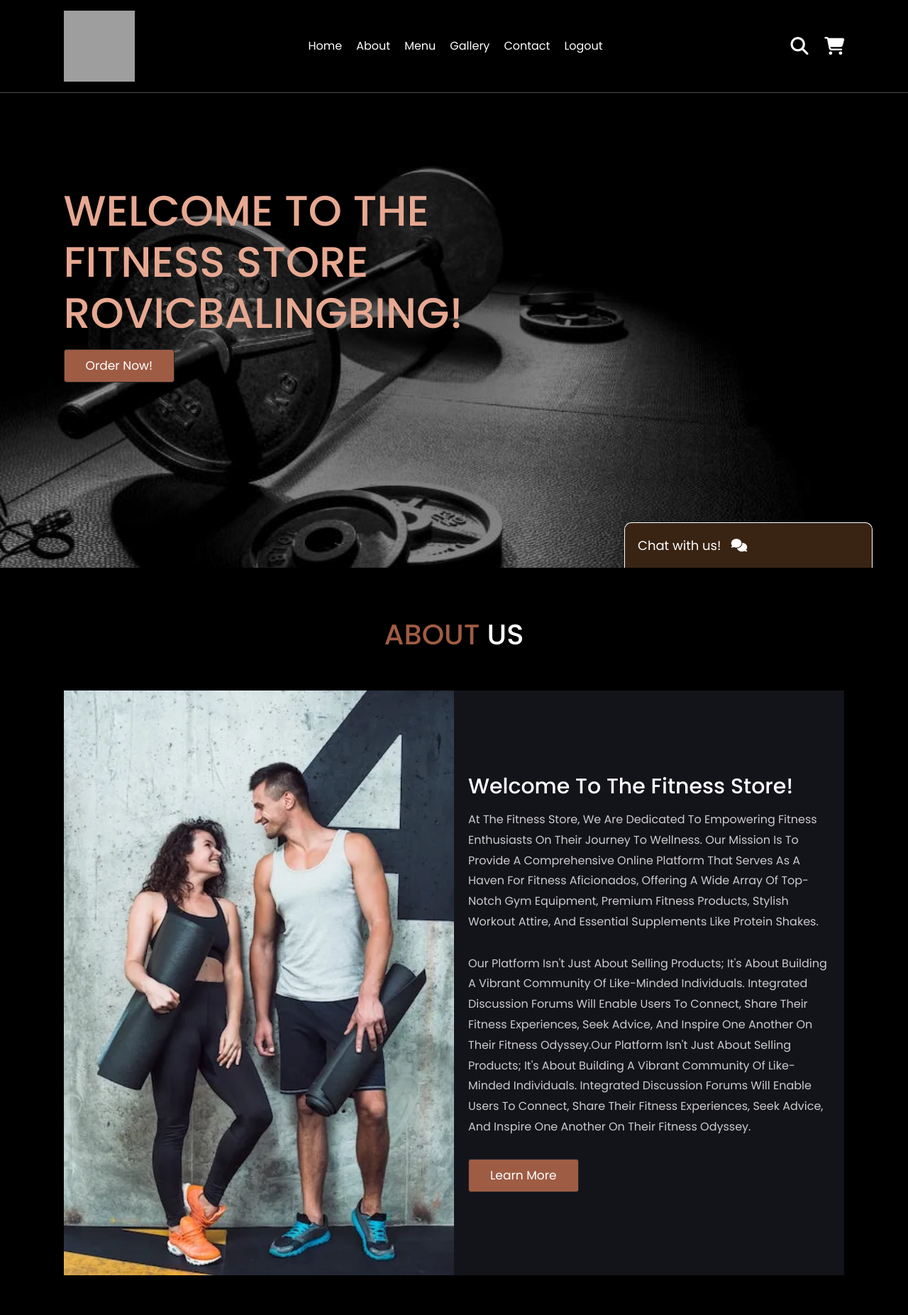
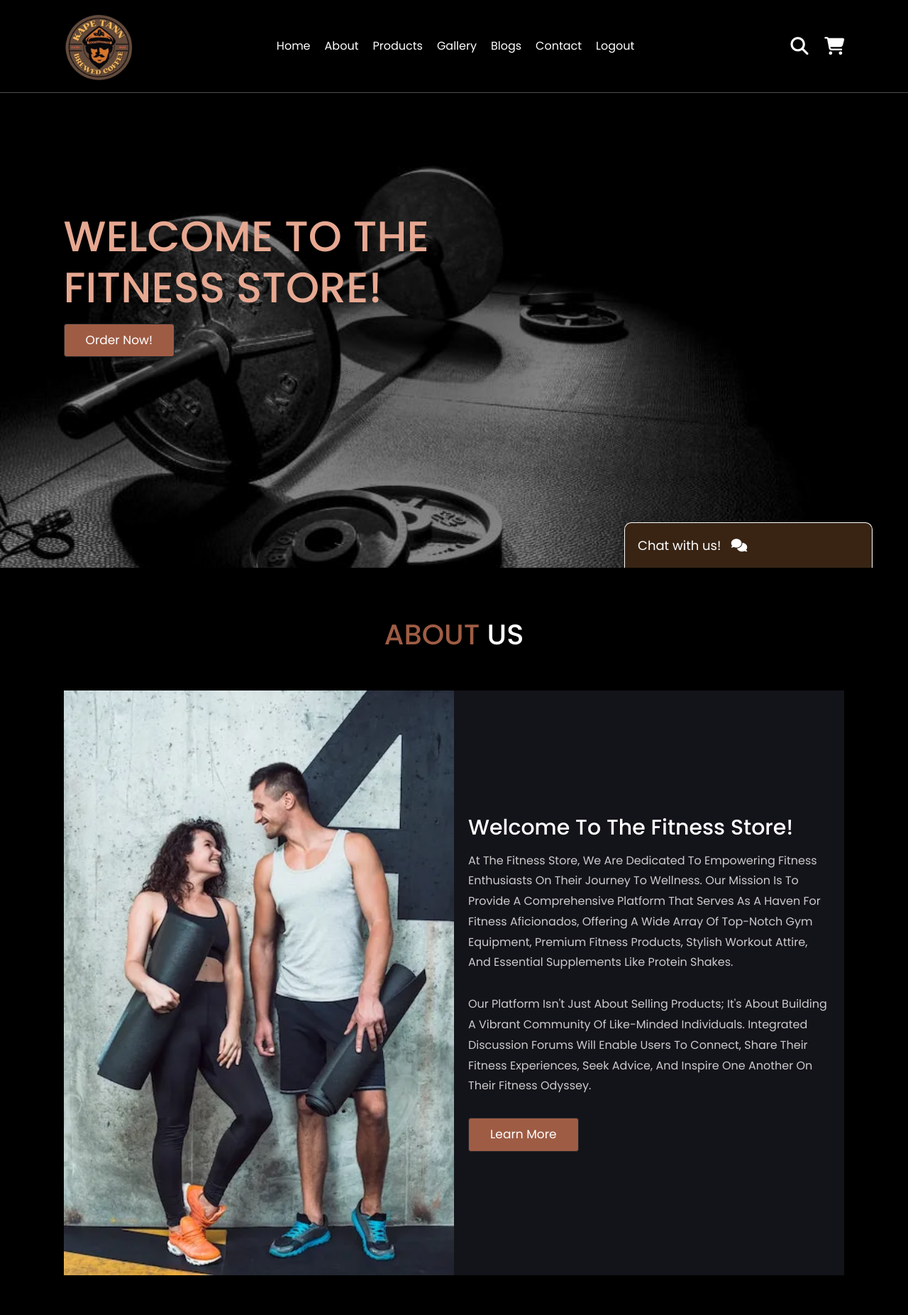
Before and after one commit to 19rishabh/The-Fitness-Store, a PHP site: page /users/index.php in a window 1280 px wide. Shown: the top 1853 px of the page at 71% size. Run offline with PHP 8.4, Linux system fonts and the light colour scheme; a user stored in the database is signed in; some libraries are stand-ins or nearby versions; grey boxes are pictures that could not be loaded.

Commit message:
Update index.php

```diff
--- a/users/index.php
+++ b/users/index.php
@@ -22,14 +23,15 @@
         <link rel="stylesheet" href="../assets/css/style.css">
         <link rel="stylesheet" href="../assets/css/convo.css">
         <link rel="stylesheet" href="https://cdnjs.cloudflare.com/ajax/libs/font-awesome/6.4.0/css/all.min.css"><!-- font awesome cdn link -->
-        <link rel="icon" type="image/x-icon" href="../assets/images/favicon.ico"><!-- Favicon / Icon -->
+        <link rel="icon" type="image/x-icon" href="assets/images/favicon.ico"><!-- Favicon / Icon -->
         <link href="https://fonts.googleapis.com/icon?family=Material+Icons" rel="stylesheet"><!-- Google font cdn link -->
     </head>
+
     <body>
         <!-- HEADER SECTION -->
         <header class="header">
             <a href="#" class="logo">
-            <img src="../assets/images/logoo.php" class="img-logo" alt="The Fitness Store">
+                <img src="../assets/images/logo.png" class="img-logo" alt="The Fitness Store Logo">
             </a>
 
             <!-- MAIN MENU FOR SMALLER DEVICES -->
@@ -42,17 +44,19 @@
                             <a href="#about" class="text-decoration-none">About</a>
                         </li>
                         <li class="nav-item">
-                            <a href="#menu" class="text-decoration-none">Menu</a>
+                            <a href="#menu" class="text-decoration-none">Products</a>
                         </li>
                         <li class="nav-item">
                             <a href="#gallery"class="text-decoration-none">Gallery</a>
                         </li>
-
+                        <li class="nav-item">
+                            <a href="#blogs" class="text-decoration-none">Blogs</a>
+                        </li>
                         <li class="nav-item">
                             <a href="#contact" class="text-decoration-none">Contact</a>
                         </li>
                         <li class="nav-item">
-                            <a href="logout.php" class="text-decoration-none">Logout</a>
+                            <a href="users/logout.php" class="text-decoration-none">Logout</a>
                         </li>
                     </ul>
                 </div>
@@ -88,7 +91,7 @@
         <!-- HERO SECTION -->
         <section class="home" id="home">
             <div class="content">
-                <h3>Welcome to The Fitness Store <?php echo $_SESSION['username']; ?>!</h3>
+                <h3>Welcome to The Fitness Store!</h3>
                 <a href="#menu" class="btn btn-dark text-decoration-none">Order Now!</a>
             </div>
         </section>
@@ -103,10 +106,10 @@
                 <div class="content">
                 <h3>Welcome to The Fitness Store!</h3>
                     <p>
-                    At The Fitness Store, we are dedicated to empowering fitness enthusiasts on their journey to wellness. Our mission is to provide a comprehensive online platform that serves as a haven for fitness aficionados, offering a wide array of top-notch gym equipment, premium fitness products, stylish workout attire, and essential supplements like protein shakes.
+                    At The Fitness Store, we are dedicated to empowering fitness enthusiasts on their journey to wellness. Our mission is to provide a comprehensive platform that serves as a haven for fitness aficionados, offering a wide array of top-notch gym equipment, premium fitness products, stylish workout attire, and essential supplements like protein shakes.
                     </p>
                     <p>
-                    Our platform isn't just about selling products; it's about building a vibrant community of like-minded individuals. Integrated discussion forums will enable users to connect, share their fitness experiences, seek advice, and inspire one another on their fitness odyssey.Our platform isn't just about selling products; it's about building a vibrant community of like-minded individuals. Integrated discussion forums will enable users to connect, share their fitness experiences, seek advice, and inspire one another on their fitness odyssey.
+                    Our platform isn't just about selling products; it's about building a vibrant community of like-minded individuals. Integrated discussion forums will enable users to connect, share their fitness experiences, seek advice, and inspire one another on their fitness odyssey.
                     </p>
                     <a href="#" class="btn btn-dark text-decoration-none">Learn More</a>
                 </div>
@@ -359,11 +362,11 @@
                                     <img src="../assets/images/pour.jpg" alt="">
                                 </div>
                                 <div class="content">
-                                    <a href="https://www.thewaytocoffee.com/batch-brew-vs-pour-over/" target="_blank" class="title text-decoration-none">Batch Brew vs. Pour Over | The Pros and Cons Experienced by Coffee Professionals</a>
-                                    <span>by The Way to Coffee</span>
-                                    <p>Thinking back 15-20 years, I remember my parents going about their morning ritual of brewing coffee on weekends before burying...</p>
+                                    <a href="" target="_blank" class="title text-decoration-none">The Ultimate Protein Shake Guide | When To Drink, What To Buy, And Best Recipes</a>
+                                    <span>By </span>
+                                    <p>You’re in luck, because I’ve been drinking protein shakes for years and today I’m sharing with you all my secrets...</p>
                                     <center>
-                                        <a href="https://www.thewaytocoffee.com/batch-brew-vs-pour-over/" target="_blank" class="btn">Read More</a>
+                                    <a href="https://www.nerdfitness.com/blog/protein-shakes-for-newbies-what-to-buy-when-to-drink/" target="_blank" class="btn">Read More</a>
                                     </center>
                                 </div>
                             </div>
@@ -492,7 +494,7 @@
         <section class="footer">
             <div class="footer-container">
                 <div class="logo">
-                <img src="../assets/images/logoo.php" class="img-logo" alt="The Fitness Store">
+                    <img src="../assets/images/logo.png" class="img"><br />
                     <i class="fas fa-envelope"></i>
                     <p>TheFitnessStore@gmail.com</p><br />
                     <i class="fas fa-phone"></i>
```
Also changed, not shown: other parts of users/index.php (+13 -15 lines). Lines whose indentation alone changed are shown as unchanged.
